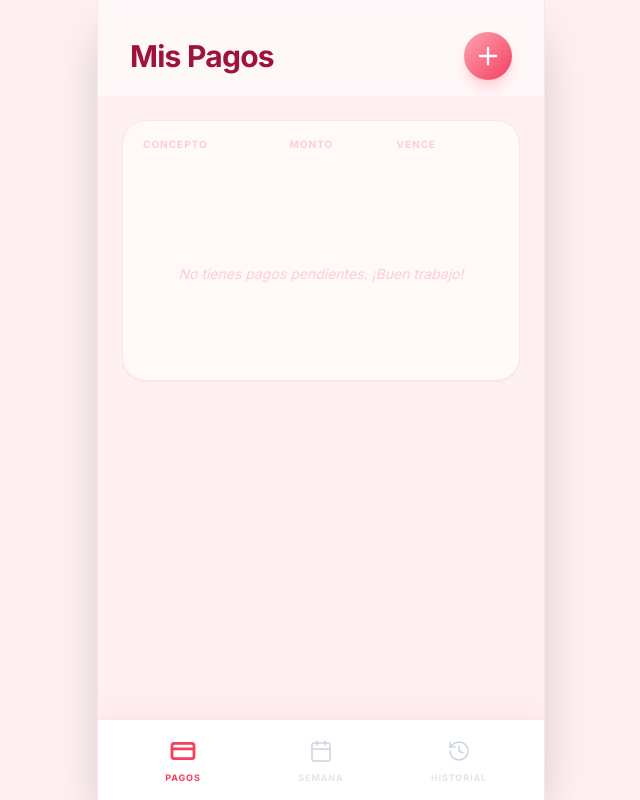
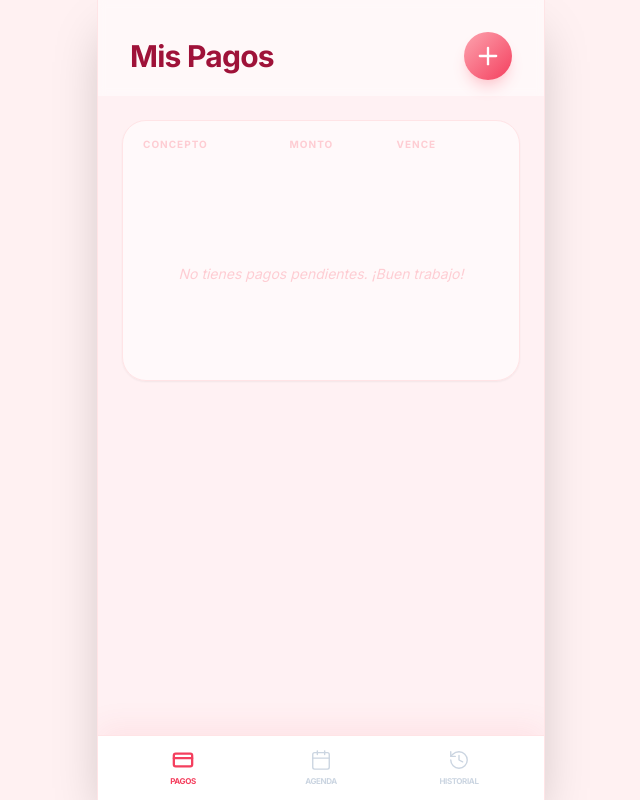
Before and after one commit to marcokossman2/Mis-Pagos-y-Tareas, a React (Vite) app: page / in a window 1280 px wide. Shown: the whole page, without its empty margins (319-959 px from the left). Built offline with nearby package versions, Linux system fonts and the light colour scheme.

Commit message:
feat: Improve PWA install experience and iOS compatibility
Enhance the PWA installation flow by adding better support for iOS and a more robust install banner mechanism. Adjust CSS to better handle safe areas on iOS devices.

```diff
--- a/App.tsx
+++ b/App.tsx
@@ -1,6 +1,6 @@
 
 import React, { useState, useEffect, useRef } from 'react';
-import { CreditCard, Calendar, History, Download, X } from 'lucide-react';
+import { CreditCard, Calendar, History, Download, X, Share } from 'lucide-react';
 import { Payment, Task, DayOfWeek, AppScreen } from './types.ts';
 import { PaymentScreen } from './components/PaymentScreen.tsx';
 import { PlannerScreen } from './components/PlannerScreen.tsx';
@@ -29,6 +29,7 @@ const App: React.FC = () => {
   // PWA Install logic
   const [deferredPrompt, setDeferredPrompt] = useState<any>(null);
   const [showInstallBanner, setShowInstallBanner] = useState(false);
+  const [isIOS, setIsIOS] = useState(false);
 
   const notifiedTasksRef = useRef<Set<string>>(new Set());
   const notifiedPaymentsRef = useRef<Set<string>>(new Set());
@@ -46,56 +47,59 @@ const App: React.FC = () => {
   }, [deletedPayments]);
 
   useEffect(() => {
+    // Detect iOS
+    const isIosDevice = /iPad|iPhone|iPod/.test(navigator.userAgent) && !(window as any).MSStream;
+    setIsIOS(isIosDevice);
+
+    const isStandalone = window.matchMedia('(display-mode: standalone)').matches || (navigator as any).standalone;
+
     if ("Notification" in window && Notification.permission === "default") {
       Notification.requestPermission();
     }
 
-    // Capture install prompt
+    // Evento para Android/Chrome
     const handleBeforeInstallPrompt = (e: any) => {
       e.preventDefault();
       setDeferredPrompt(e);
       const dismissed = sessionStorage.getItem('lifeflow_install_dismissed');
-      if (!dismissed) {
+      if (!dismissed && !isStandalone) {
         setShowInstallBanner(true);
       }
     };
 
+    // Para iOS, mostramos el banner manualmente si no es standalone
+    if (isIosDevice && !isStandalone) {
+      const dismissed = sessionStorage.getItem('lifeflow_install_dismissed');
+      if (!dismissed) {
+        setShowInstallBanner(true);
+      }
+    }
+
     window.addEventListener('beforeinstallprompt', handleBeforeInstallPrompt);
-
-    if (window.matchMedia('(display-mode: standalone)').matches) {
-      setShowInstallBanner(false);
-    }
 
     return () => window.removeEventListener('beforeinstallprompt', handleBeforeInstallPrompt);
   }, []);
 
-  // Combined reminder logic for Tasks and Payments
+  // Recordatorios
   useEffect(() => {
     const checkReminders = () => {
       const now = new Date();
       const todayStr = now.toISOString().split('T')[0];
 
-      // 1. CHECK TASKS
-      const currentDayStr = SPANISH_DAYS[now.getDay()];
-      const currentH = now.getHours();
-      const currentM = now.getMinutes();
-      const currentTimeInMinutes = currentH * 60 + currentM;
-
       tasks.forEach(task => {
         if (task.done || !task.reminderMinutes) return;
-        if (task.day !== currentDayStr) return;
+        if (task.day !== SPANISH_DAYS[now.getDay()]) return;
 
         const [taskH, taskM] = task.time.split(':').map(Number);
         const taskTimeInMinutes = taskH * 60 + taskM;
         const triggerTime = taskTimeInMinutes - task.reminderMinutes;
+        const currentTimeInMinutes = now.getHours() * 60 + now.getMinutes();
         const notificationKey = `task-${task.id}-${now.toDateString()}-${triggerTime}`;
 
         if (currentTimeInMinutes === triggerTime && !notifiedTasksRef.current.has(notificationKey)) {
           if (Notification.permission === "granted") {
             new Notification(`Agenda: ${task.name}`, {
-              body: task.reminderMinutes === 1
-                ? `¡Es ahora! ${task.description || ''}`
-                : `Inicia en ${task.reminderMinutes} minutos. ${task.description || ''}`,
+              body: `Inicia en ${task.reminderMinutes} min.`,
               icon: 'https://cdn-icons-png.flaticon.com/512/3119/3119338.png'
             });
             audioService.playSuccess();
@@ -104,29 +108,22 @@ const App: React.FC = () => {
         }
       });
 
-      // 2. CHECK PAYMENTS (Due today or tomorrow)
       const tomorrow = new Date(now);
       tomorrow.setDate(tomorrow.getDate() + 1);
       const tomorrowStr = tomorrow.toISOString().split('T')[0];
 
       payments.forEach(payment => {
         if (payment.paid) return;
-
         const isDueToday = payment.dueDate === todayStr;
         const isDueTomorrow = payment.dueDate === tomorrowStr;
 
         if (isDueToday || isDueTomorrow) {
           const notificationKey = `pay-${payment.id}-${todayStr}`;
-
           if (!notifiedPaymentsRef.current.has(notificationKey)) {
             if (Notification.permission === "granted") {
-              const title = isDueToday ? '¡Pago Vence HOY!' : 'Pago Vence Mañana';
-              const body = `Recuerda pagar "${payment.description}" por $${payment.amount.toLocaleString()}.`;
-
-              new Notification(title, {
-                body: body,
-                icon: 'https://cdn-icons-png.flaticon.com/512/3119/3119338.png',
-                tag: payment.id // Avoid duplicate notices for the same payment
+              new Notification(isDueToday ? '¡Vence HOY!' : 'Vence Mañana', {
+                body: `${payment.description}: $${payment.amount.toLocaleString()}`,
+                icon: 'https://cdn-icons-png.flaticon.com/512/3119/3119338.png'
               });
               audioService.playSuccess();
               notifiedPaymentsRef.current.add(notificationKey);
@@ -134,38 +131,22 @@ const App: React.FC = () => {
           }
         }
       });
-
-      // Cleanup old entries
-      if (notifiedTasksRef.current.size > 100) notifiedTasksRef.current.clear();
-      if (notifiedPaymentsRef.current.size > 100) notifiedPaymentsRef.current.clear();
     };
 
-    // Run every 30 seconds for task precision, and it handles daily payment checks too
     const interval = setInterval(checkReminders, 30000);
-    // Also run immediately on mount
     checkReminders();
-
     return () => clearInterval(interval);
   }, [tasks, payments]);
 
-  const handleTabChange = (screen: AppScreen) => {
-    setActiveScreen(screen);
-    audioService.playTick();
-  };
-
-  const deletePayment = (id: string) => {
-    const paymentToDelete = payments.find(p => p.id === id);
-    if (paymentToDelete) {
-      setDeletedPayments(prev => [paymentToDelete, ...prev]);
-      setPayments(prev => prev.filter(p => p.id !== id));
-      audioService.playTick();
+  const handleInstallClick = async () => {
+    if (isIOS) {
+      // En iOS solo informamos, no hay prompt programático
+      alert("Para instalar: Pulsa el botón 'Compartir' en Safari y selecciona 'Añadir a la pantalla de inicio'.");
+      return;
     }
-  };
-
-  const handleInstallClick = async () => {
     if (!deferredPrompt) return;
     deferredPrompt.prompt();
-    const { outcome } = await deferredPrompt.userChoice;
+    await deferredPrompt.userChoice;
     setDeferredPrompt(null);
     setShowInstallBanner(false);
   };
@@ -178,25 +159,27 @@ const App: React.FC = () => {
   return (
     <div className="flex flex-col h-[100dvh] w-full max-w-md mx-auto bg-rose-50 shadow-2xl overflow-hidden relative border-x border-rose-100">
 
-      {/* PWA Install Banner */}
+      {/* PWA Install Banner Adaptado */}
       {showInstallBanner && (
-        <div className="absolute top-4 left-4 right-4 z-50 animate-in slide-in-from-top-10 duration-500">
-          <div className="bg-white/80 backdrop-blur-md border border-rose-100 p-4 rounded-3xl shadow-xl flex items-center justify-between">
+        <div className="absolute top-[env(safe-area-inset-top,1rem)] left-4 right-4 z-[100] animate-in slide-in-from-top-10 duration-500">
+          <div className="bg-white/90 backdrop-blur-xl border border-rose-100 p-4 rounded-[2rem] shadow-2xl flex items-center justify-between">
             <div className="flex items-center space-x-3">
               <div className="w-10 h-10 bg-rose-500 rounded-2xl flex items-center justify-center text-white shadow-lg shadow-rose-100">
-                <Download size={20} />
+                {isIOS ? <Share size={20} /> : <Download size={20} />}
               </div>
-              <div>
+              <div className="pr-2">
                 <p className="text-sm font-bold text-slate-800">Instalar LifeFlow</p>
-                <p className="text-[10px] text-slate-500">Acceso rápido desde tu inicio</p>
+                <p className="text-[10px] text-slate-500 leading-tight">
+                  {isIOS ? 'Añade a tu inicio para recibir alertas' : 'Acceso rápido y notificaciones'}
+                </p>
               </div>
             </div>
-            <div className="flex items-center space-x-2">
+            <div className="flex items-center space-x-1">
               <button
                 onClick={handleInstallClick}
-                className="px-4 py-2 bg-rose-500 text-white text-xs font-bold rounded-xl shadow-md active:scale-95 transition-transform"
+                className="px-4 py-2 bg-rose-500 text-white text-xs font-bold rounded-xl shadow-md active:scale-95 transition-transform whitespace-nowrap"
               >
-                Instalar
+                {isIOS ? '¿Cómo?' : 'Instalar'}
               </button>
               <button
                 onClick={dismissInstallBanner}
@@ -209,69 +192,50 @@ const App: React.FC = () => {
         </div>
       )}
 
-      <main className="flex-1 overflow-hidden">
+      <main className="flex-1 overflow-hidden pt-[env(safe-area-inset-top,0px)]">
         {activeScreen === 'payments' && (
-          <PaymentScreen
-            payments={payments}
-            setPayments={setPayments}
-            onDelete={deletePayment}
-          />
+          <PaymentScreen payments={payments} setPayments={setPayments} onDelete={(id) => {
+            const p = payments.find(x => x.id === id);
+            if (p) {
+              setDeletedPayments(prev => [p, ...prev]);
+              setPayments(prev => prev.filter(x => x.id !== id));
+              audioService.playTick();
+            }
+          }} />
         )}
-        {activeScreen === 'planner' && (
-          <PlannerScreen tasks={tasks} setTasks={setTasks} />
-        )}
+        {activeScreen === 'planner' && <PlannerScreen tasks={tasks} setTasks={setTasks} />}
         {activeScreen === 'history' && (
           <HistoryScreen
-            payments={payments}
-            setPayments={setPayments}
-            deletedPayments={deletedPayments}
-            setDeletedPayments={setDeletedPayments}
+            payments={payments} setPayments={setPayments}
+            deletedPayments={deletedPayments} setDeletedPayments={setDeletedPayments}
           />
         )}
       </main>
 
-      <nav className="absolute bottom-0 left-0 right-0 bg-white/95 backdrop-blur-lg border-t border-rose-100 pb-safe shadow-[0_-8px_30px_rgba(244,63,94,0.08)] z-10">
-        <div className="flex justify-around items-center h-20 px-4">
+      <nav className="bg-white/95 backdrop-blur-lg border-t border-rose-100 pb-[env(safe-area-inset-bottom,1rem)] shadow-[0_-8px_30px_rgba(244,63,94,0.08)] z-10">
+        <div className="flex justify-around items-center h-16 px-4">
           <button
-            onClick={() => handleTabChange('payments')}
-            className={`flex flex-col items-center justify-center w-full transition-all ${
-              activeScreen === 'payments' ? 'text-rose-500' : 'text-slate-300'
-            }`}
+            onClick={() => { setActiveScreen('payments'); audioService.playTick(); }}
+            className={`flex flex-col items-center justify-center w-full transition-all ${activeScreen === 'payments' ? 'text-rose-500' : 'text-slate-300'}`}
           >
-            <div className={`p-1 transition-transform ${activeScreen === 'payments' ? 'scale-110' : ''}`}>
-              <CreditCard size={24} strokeWidth={activeScreen === 'payments' ? 2.5 : 1.5} />
-            </div>
-            <span className={`text-[9px] font-extrabold uppercase mt-1 tracking-[0.1em] ${activeScreen === 'payments' ? 'opacity-100' : 'opacity-60'}`}>
-              Pagos
-            </span>
+            <CreditCard size={22} strokeWidth={activeScreen === 'payments' ? 2.5 : 1.5} />
+            <span className="text-[8px] font-extrabold uppercase mt-1 tracking-tighter">Pagos</span>
           </button>
 
           <button
-            onClick={() => handleTabChange('planner')}
-            className={`flex flex-col items-center justify-center w-full transition-all ${
-              activeScreen === 'planner' ? 'text-purple-500' : 'text-slate-300'
-            }`}
+            onClick={() => { setActiveScreen('planner'); audioService.playTick(); }}
+            className={`flex flex-col items-center justify-center w-full transition-all ${activeScreen === 'planner' ? 'text-purple-500' : 'text-slate-300'}`}
           >
-            <div className={`p-1 transition-transform ${activeScreen === 'planner' ? 'scale-110' : ''}`}>
-              <Calendar size={24} strokeWidth={activeScreen === 'planner' ? 2.5 : 1.5} />
-            </div>
-            <span className={`text-[9px] font-extrabold uppercase mt-1 tracking-[0.1em] ${activeScreen === 'planner' ? 'opacity-100' : 'opacity-60'}`}>
-              Semana
-            </span>
+            <Calendar size={22} strokeWidth={activeScreen === 'planner' ? 2.5 : 1.5} />
+            <span className="text-[8px] font-extrabold uppercase mt-1 tracking-tighter">Agenda</span>
           </button>
 
           <button
-            onClick={() => handleTabChange('history')}
-            className={`flex flex-col items-center justify-center w-full transition-all ${
-              activeScreen === 'history' ? 'text-blue-500' : 'text-slate-300'
-            }`}
+            onClick={() => { setActiveScreen('history'); audioService.playTick(); }}
+            className={`flex flex-col items-center justify-center w-full transition-all ${activeScreen === 'history' ? 'text-blue-500' : 'text-slate-300'}`}
           >
-            <div className={`p-1 transition-transform ${activeScreen === 'history' ? 'scale-110' : ''}`}>
-              <History size={24} strokeWidth={activeScreen === 'history' ? 2.5 : 1.5} />
-            </div>
-            <span className={`text-[9px] font-extrabold uppercase mt-1 tracking-[0.1em] ${activeScreen === 'history' ? 'opacity-100' : 'opacity-60'}`}>
-              Historial
-            </span>
+            <History size={22} strokeWidth={activeScreen === 'history' ? 2.5 : 1.5} />
+            <span className="text-[8px] font-extrabold uppercase mt-1 tracking-tighter">Historial</span>
           </button>
         </div>
       </nav>
--- a/index.html
+++ b/index.html
@@ -6,20 +6,31 @@
     <meta name="viewport" content="width=device-width, initial-scale=1.0, maximum-scale=1.0, user-scalable=no, viewport-fit=cover">
     <meta name="theme-color" content="#f43f5e">
     <meta name="apple-mobile-web-app-capable" content="yes">
-    <meta name="apple-mobile-web-app-status-bar-style" content="default">
+    <meta name="apple-mobile-web-app-status-bar-style" content="black-translucent">
+    <meta name="apple-mobile-web-app-title" content="LifeFlow">
     <link rel="apple-touch-icon" href="https://cdn-icons-png.flaticon.com/512/3119/3119338.png">
     <link rel="manifest" href="./manifest.json">
     <title>LifeFlow</title>
     <script src="https://cdn.tailwindcss.com"></script>
     <style>
         @import url('https://fonts.googleapis.com/css2?family=Inter:wght@300;400;500;600;700&display=swap');
+        :root {
+            --sat: env(safe-area-inset-top);
+            --sar: env(safe-area-inset-right);
+            --sab: env(safe-area-inset-bottom);
+            --sal: env(safe-area-inset-left);
+        }
         body {
             font-family: 'Inter', sans-serif;
             -webkit-tap-highlight-color: transparent;
-            overscroll-behavior-y: contain;
+            overscroll-behavior: none;
+            height: 100%;
+            width: 100%;
+            position: fixed; /* Evita scroll elástico del body en iOS */
         }
-        .safe-bottom {
-            padding-bottom: env(safe-area-inset-bottom);
+        #root {
+            height: 100%;
+            width: 100%;
         }
     </style>
 <script type="importmap">
@@ -35,8 +46,8 @@
 }
 </script>
 </head>
-<body class="bg-rose-50 text-slate-900 overflow-hidden h-full">
-    <div id="root" class="h-full"></div>
+<body class="bg-rose-50 text-slate-900 overflow-hidden">
+    <div id="root"></div>
     <script type="module" src="./index.tsx"></script>
     <script>
       if ('serviceWorker' in navigator) {
```
